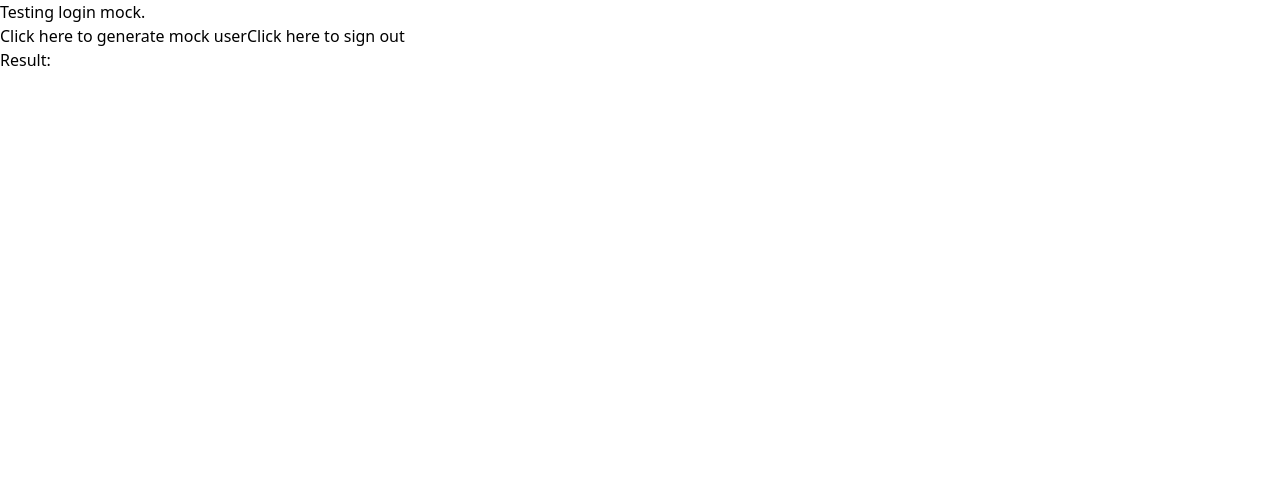
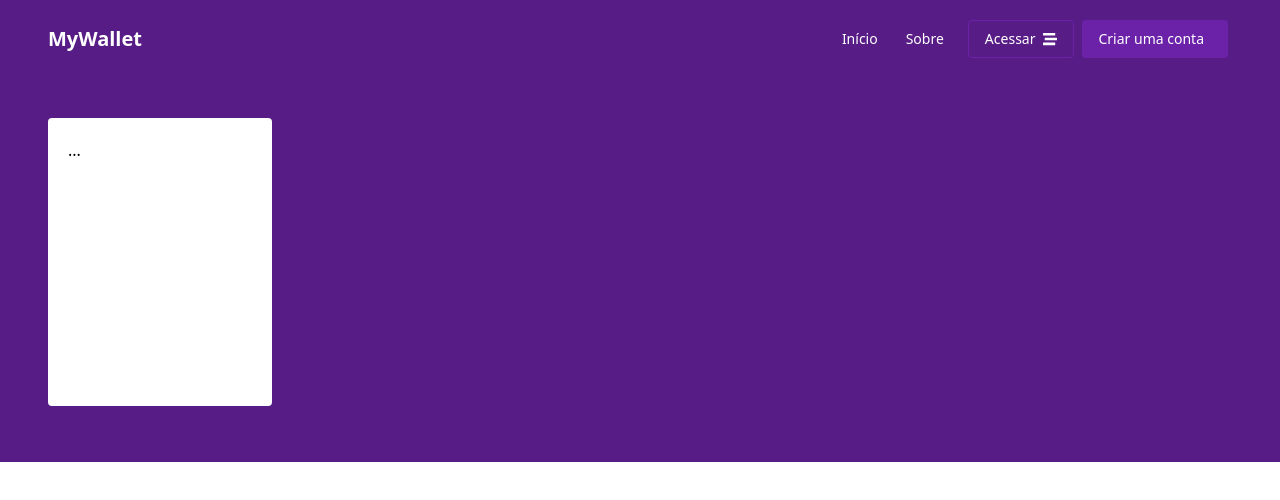
Before and after one commit to luisdourado33/my-wallet-next, a Next.js app: page /home in a window 1280 px wide. Shown: the top 500 px of the page. Built offline with nearby package versions, Linux system fonts and the light colour scheme.

Commit message:
feat: add app font-family

```diff
--- a/src/pages/_app.tsx
+++ b/src/pages/_app.tsx
@@ -1,12 +1,12 @@
 import '@/styles/globals.css'
 import type { AppProps } from 'next/app';
 
-import { Source_Sans_Pro } from 'next/font/google'
+import { Inter } from 'next/font/google'
 
 import { Provider } from 'react-redux';
 import { store } from '@/core/store';
 
-const sourceSansPro = Source_Sans_Pro({weight: '400', subsets: ['latin']});
+const sourceSansPro = Inter({weight: '400', subsets: ['latin']});
 
 export default function App({ Component, pageProps }: AppProps) {
   return (
--- a/src/pages/home.tsx
+++ b/src/pages/home.tsx
@@ -1,5 +1,7 @@
 import useAuth from '@/core/hooks/useAuth'
 import React, { useEffect } from 'react'
+
+import HomeTemplate from '@/components/templates/Home';
 
 export default function Home() {
   const authState = useAuth();
@@ -9,14 +11,8 @@
   }, []);
 
   return (
-    <div>
-      <h1>Testing login mock.</h1>
-      <button onClick={authState.signInMock}>Click here to generate mock user</button>
-      <button onClick={authState.signOut}>Click here to sign out</button>
-      <div>
-        <h1>Result:</h1>
-        <p>{JSON.stringify(authState?.user)}</p>
-      </div>
+    <div className="h-screen">
+      <HomeTemplate />
     </div>
   )
 }
--- a/src/pages/index.tsx
+++ b/src/pages/index.tsx
@@ -33,7 +33,7 @@
         </div>
       </div>
 
-      <div className="relative flex place-items-center before:absolute before:h-[300px] before:w-[480px] before:-translate-x-1/2 before:rounded-full before:bg-gradient-radial before:from-white before:to-transparent before:blur-2xl before:content-[''] after:absolute after:-z-20 after:h-[180px] after:w-[240px] after:translate-x-1/3 after:bg-gradient-conic after:from-sky-200 after:via-blue-200 after:blur-2xl after:content-[''] before:dark:bg-gradient-to-br before:dark:from-transparent before:dark:to-blue-700/10 after:dark:from-sky-900 after:dark:via-[#0141ff]/40 before:lg:h-[360px]">
+      <div className="relative flex place-items-center before:absolute before:h-[300px] before:w-[480px] before:-translate-x-1/2 before:rounded-full before:bg-gradient-radial before:from-white before:to-transparent before:blur-2xl before:content-[''] after:absolute after:-z-20 after:h-[180px] after:w-[240px] after:translate-x-1/3 after:bg-gradient-conic after:from-sky-200 after:via-purple-200 after:blur-2xl after:content-[''] before:dark:bg-gradient-to-br before:dark:from-transparent before:dark:to-purple-700/10 after:dark:from-sky-900 after:dark:via-[#0141ff]/40 before:lg:h-[360px]">
         <Image
           className="relative dark:drop-shadow-[0_0_0.3rem_#ffffff70] dark:invert"
           src="/next.svg"
--- a/src/styles/globals.css
+++ b/src/styles/globals.css
@@ -15,11 +15,10 @@
 }
 
 body {
-  color: rgb(var(--foreground-rgb));
-  background: linear-gradient(
-      to bottom,
-      transparent,
-      rgb(var(--background-end-rgb))
-    )
-    rgb(var(--background-start-rgb));
+  margin: 0;
+  padding: 0;
+  border: 0;
+  font-size: 100%;
+  font: inherit;
+  vertical-align: baseline;
 }
```
